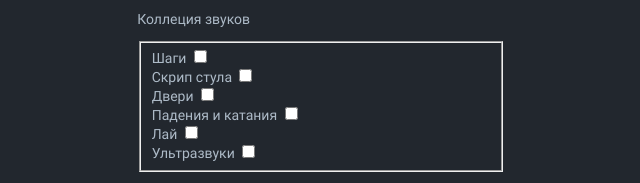
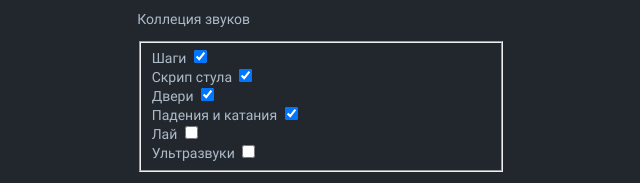
Before and after one commit to tampambro/boom-fack, a plain HTML site: page index.html in a window 1280 px wide. Shown: the part 423-606 px from the top of the page, 319-959 px from the left. Drawn offline with Linux system fonts and the light colour scheme.

Commit message:
default checked

```diff
--- a/index.html
+++ b/index.html
@@ -49,19 +49,19 @@
 			<fieldset id="sounds_combination">
 				<label>
 					Шаги
-					<input type="checkbox" value="STAPS" />
+					<input type="checkbox" value="STAPS" checked />
 				</label>
 				<label>
 					Скрип стула
-					<input type="checkbox" value="CREAK_OF_THE_CHAIR" />
+					<input type="checkbox" value="CREAK_OF_THE_CHAIR" checked />
 				</label>
 				<label>
 					Двери
-					<input type="checkbox" value="DOOR" />
+					<input type="checkbox" value="DOOR" checked />
 				</label>
 				<label>
 					Падения и катания
-					<input type="checkbox" value="THROW_AND_RIDE" />
+					<input type="checkbox" value="THROW_AND_RIDE" checked />
 				</label>
 				<label>
 					Лай
```
